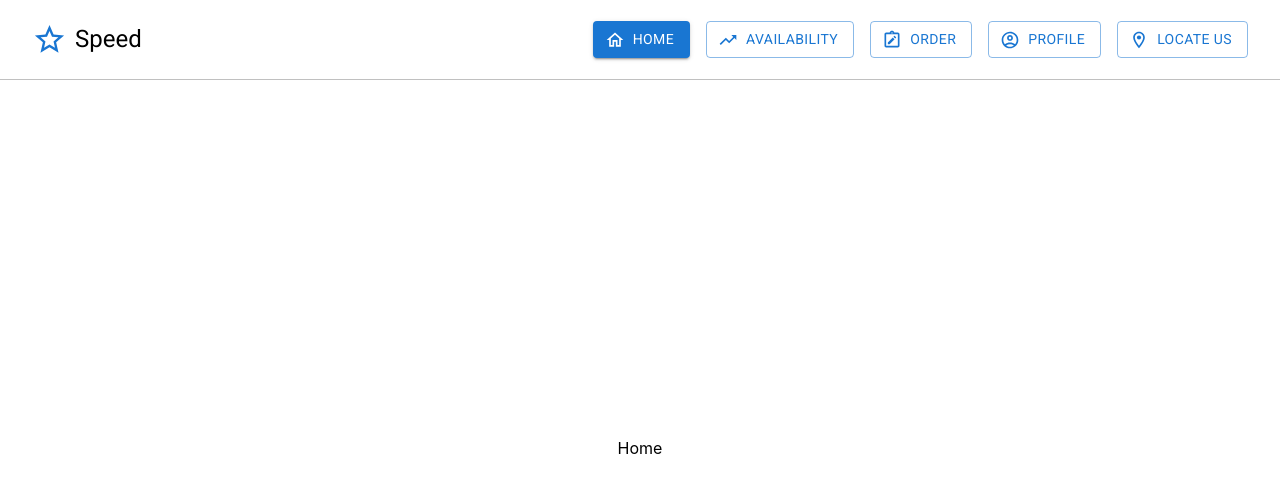
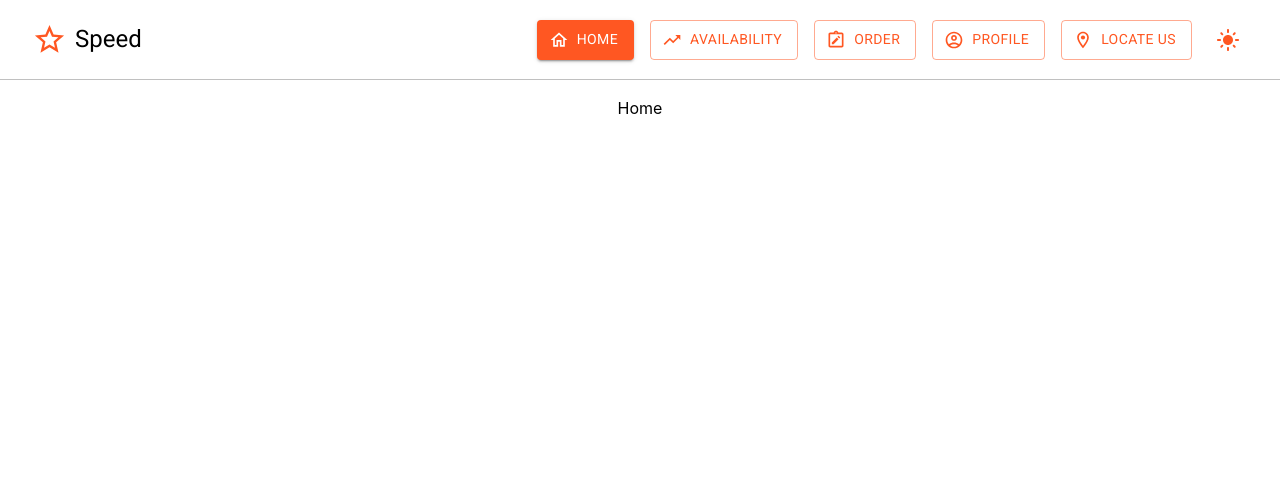
Before and after one commit to explorer02/speed, a Next.js app: page / in a window 1280 px wide. Shown: the top 492 px of the page. Built offline with nearby package versions, Linux system fonts and the light colour scheme; no server answers; the database is empty; sample sign-in values are in the browser's storage.

Commit message:
added themes and basic for locate page

```diff
--- a/components/app/Header.tsx
+++ b/components/app/Header.tsx
@@ -1,7 +1,7 @@
 import * as React from 'react';
 
 // components
-import { Button, Typography, Box } from '@mui/material';
+import { Button, Typography, Box, IconButton } from '@mui/material';
 
 // icons
 import StarBorderIcon from '@mui/icons-material/StarBorder';
@@ -10,13 +10,17 @@ import TrendingUpOutlinedIcon from '@mui/icons-material/TrendingUpOutlined';
 import NoteAltOutlinedIcon from '@mui/icons-material/NoteAltOutlined';
 import AccountCircleOutlinedIcon from '@mui/icons-material/AccountCircleOutlined';
 import LocationOnOutlinedIcon from '@mui/icons-material/LocationOnOutlined';
+import LightModeIcon from '@mui/icons-material/LightMode';
+import DarkModeIcon from '@mui/icons-material/DarkMode';
 
 // hooks
 import { useRouter } from 'next/dist/client/router';
 import { useLoginInfo } from 'contexts/LoginContext';
+import { useColorMode } from 'contexts/AppThemeProvider';
 
 // constants
 import { centerVertically, expandXY } from 'styles/styleObjects';
+
 import {
   AVAILABILITY_PATH,
   HOME_PATH,
@@ -63,10 +67,13 @@ const NAV_BUTTONS = [
   },
 ];
 
-export const Header = (): React.ReactElement => {
+const Header = (): React.ReactElement => {
   const { push, pathname } = useRouter();
   const { isLoggedIn } = useLoginInfo();
   const selected = NAV_BUTTONS.find((btn) => btn.path === pathname)?.key;
+  const colorMode = useColorMode();
+
+  const ModeIcon = colorMode.mode === 'light' ? <LightModeIcon /> : <DarkModeIcon />;
 
   return (
     <Box
@@ -103,7 +110,13 @@ export const Header = (): React.ReactElement => {
           }
           return ButtonComp;
         })}
+        <IconButton color="primary" onClick={colorMode.toggleColorMode}>
+          {ModeIcon}
+        </IconButton>
       </Box>
     </Box>
   );
 };
+
+const MemoizedHeader = React.memo(Header);
+export { MemoizedHeader as Header };
--- /dev/null
+++ b/components/locate/index.ts
@@ -0,0 +1,2 @@
+export * from './MapRenderer';
+export * from './StoreList';
--- a/components/profile/ProfileForm.tsx
+++ b/components/profile/ProfileForm.tsx
@@ -33,7 +33,7 @@ import { ACTION_TYPES } from './actions';
 
 Geocode.setLanguage('en');
 Geocode.setRegion('in');
-Geocode.setApiKey('AIzaSyA5_Ct0wRXssklQETCzxSdlDtd568FIqZA');
+Geocode.setApiKey(process.env.NEXT_PUBLIC_MAP_API_KEY!);
 
 const ProfileForm = (): React.ReactElement => {
   const { value, onChange, dispatcher, loading } = useProfileForm();
--- a/containers/Layout.tsx
+++ b/containers/Layout.tsx
@@ -3,7 +3,7 @@ import * as React from 'react';
 import { useMeasure } from 'react-use';
 
 // components
-import { Box } from '@mui/material';
+import { Box, Stack, useTheme } from '@mui/material';
 import { Header } from 'components/app';
 
 // constants
@@ -14,29 +14,22 @@ const GAP = 2;
 
 export const Layout = ({ children }: { children?: any }): React.ReactElement => {
   const [ref, { height }] = useMeasure();
+  const theme = useTheme();
 
   return (
-    <Box
+    <Stack
       {...expandXY}
       id="layout"
       ref={ref}
-      overflow="hidden"
-      display="flex"
-      flexDirection="column"
-      gap={GAP}
+      spacing={GAP}
+      bgcolor={theme.palette.background.default}
     >
       <Box height={HEADER_HEIGHT}>
         <Header />
       </Box>
-      <Box
-        id="layout-item"
-        maxHeight={height - HEADER_HEIGHT - GAP * 8}
-        flexGrow={1}
-        overflow="auto"
-        {...centerAll}
-      >
-        {children}
+      <Box id="layout-item" height={height - HEADER_HEIGHT - GAP * 8} overflow="auto">
+        <Box {...centerAll}>{children}</Box>
       </Box>
-    </Box>
+    </Stack>
   );
 };
--- a/containers/ProtectRoute.tsx
+++ b/containers/ProtectRoute.tsx
@@ -21,7 +21,7 @@ export const ProtectRoute = ({ children }: { children: React.ReactNode }): React
   const isProtectedPath = PROTECTED_PATHS.includes(pathname);
   const shouldRedirectToHome = !loading && !isLoggedIn && isProtectedPath;
 
-  React.useLayoutEffect(() => {
+  React.useEffect(() => {
     if (shouldRedirectToHome) replace(HOME_PATH);
   }, [replace, shouldRedirectToHome]);
 
--- /dev/null
+++ b/contexts/AppThemeProvider.tsx
@@ -0,0 +1,86 @@
+// lib
+import * as React from 'react';
+import { createTheme, PaletteMode, ThemeOptions, ThemeProvider } from '@mui/material';
+import _noop from 'lodash/noop';
+
+// colors
+import { deepOrange, grey, blue } from '@mui/material/colors';
+
+// helpers
+import { getFromLocalStorage, setToLocalStorage } from 'helper/localStorage';
+
+const BLACK = '#000';
+const WHITE = '#fff';
+
+const getDesignTokens = (mode: PaletteMode): ThemeOptions => ({
+  palette: {
+    mode,
+    ...(mode === 'light'
+      ? {
+          // palette values for light mode
+          primary: deepOrange,
+          divider: blue[200],
+          text: {
+            primary: BLACK,
+            secondary: grey[800],
+          },
+        }
+      : {
+          // palette values for dark mode
+          primary: deepOrange,
+          divider: deepOrange[700],
+          background: {
+            default: grey[900],
+            paper: grey[900],
+          },
+          text: {
+            primary: WHITE,
+            secondary: grey[500],
+          },
+        }),
+  },
+  typography: {
+    allVariants: {
+      color: mode === 'light' ? BLACK : WHITE,
+    },
+  },
+});
+
+type ColorMode = { mode: PaletteMode; toggleColorMode: () => void };
+
+const ColorModeContext = React.createContext<ColorMode>({
+  mode: 'light',
+  toggleColorMode: _noop,
+});
+
+export const useColorMode = (): ColorMode => React.useContext(ColorModeContext);
+
+export const AppThemeProvider = ({
+  children,
+}: {
+  children: React.ReactNode;
+}): React.ReactElement => {
+  const [mode, setMode] = React.useState<PaletteMode>(
+    () => getFromLocalStorage('theme') ?? 'light',
+  );
+
+  const colorMode: ColorMode = React.useMemo(
+    () => ({
+      mode,
+      toggleColorMode: (): void => {
+        setToLocalStorage('theme', mode === 'light' ? 'dark' : 'light');
+        setMode((prevMode: PaletteMode) => (prevMode === 'light' ? 'dark' : 'light'));
+      },
+    }),
+    [mode],
+  );
+
+  // Update the theme only if the mode changes
+  const theme = React.useMemo(() => createTheme(getDesignTokens(mode)), [mode]);
+
+  return (
+    <ThemeProvider theme={theme}>
+      <ColorModeContext.Provider value={colorMode}>{children}</ColorModeContext.Provider>
+    </ThemeProvider>
+  );
+};
--- a/package.json
+++ b/package.json
@@ -11,6 +11,7 @@
   "dependencies": {
     "@emotion/react": "^11.4.1",
     "@emotion/styled": "^11.3.0",
+    "@googlemaps/react-wrapper": "^1.1.19",
     "@mui/icons-material": "^5.0.3",
     "@mui/lab": "^5.0.0-alpha.51",
     "@mui/material": "^5.0.3",
@@ -25,6 +26,7 @@
     "firebase": "^9.1.3",
     "fontsource-roboto": "^4.0.0",
     "global": "^4.4.0",
+    "google-map-react": "^2.1.10",
     "husky": "^7.0.4",
     "lodash": "^4.17.21",
     "next": "11.1.2",
@@ -35,6 +37,8 @@
     "react-use": "^17.3.2"
   },
   "devDependencies": {
+    "@types/google-map-react": "^2.1.3",
+    "@types/google.maps": "^3.47.2",
     "@types/lodash": "^4.14.175",
     "@types/react": "17.0.26",
     "@typescript-eslint/eslint-plugin": "^5.4.0",
--- a/pages/_app.tsx
+++ b/pages/_app.tsx
@@ -12,6 +12,7 @@ import { ProtectRoute } from 'containers/ProtectRoute';
 // providers
 import { LoginProvider } from 'contexts/LoginContext';
 import { ProfileProvider } from 'contexts/ProfileContext';
+import { AppThemeProvider } from 'contexts/AppThemeProvider';
 
 // types
 import { AppProps } from 'next/app';
@@ -19,6 +20,7 @@ import { NextPage } from 'next';
 
 const MyApp = ({ Component, pageProps }: AppProps): NextPage =>
   (
+    <AppThemeProvider>
       <LoginProvider>
         <ProfileProvider>
           <ProtectRoute>
@@ -28,6 +30,7 @@ const MyApp = ({ Component, pageProps }: AppProps): NextPage =>
           </ProtectRoute>
         </ProfileProvider>
       </LoginProvider>
+    </AppThemeProvider>
   ) as unknown as NextPage;
 
 export default MyApp;
--- a/reusable/loadingModal/LoadingModal.tsx
+++ b/reusable/loadingModal/LoadingModal.tsx
@@ -14,9 +14,9 @@ export const LoadingModal = ({
 }): React.ReactElement => (
   <Dialog open={open} keepMounted aria-describedby="alert-dialog-slide-description">
     <DialogContent>
-      <Box m={2} {...centerVertically}>
+      <Box m={1} {...centerVertically}>
         <CircularProgress size={50} />
-        <DialogContentText id="alert-dialog-slide-description" mx={4} my={2}>
+        <DialogContentText id="alert-dialog-slide-description" mx={2} my={1}>
           {loadingText}
         </DialogContentText>
       </Box>
```
Also changed, not shown: components/locate/MapRenderer.tsx (added, +54 -0 lines), components/locate/StoreList.tsx (added, +12 -0 lines), pages/locate.tsx (+14 -1 lines), 2 other files (tests, documents, lock files or other folders). Lines whose indentation alone changed are shown as unchanged.
